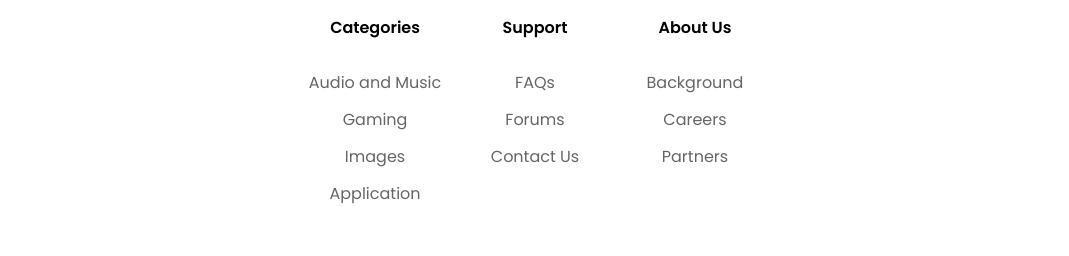
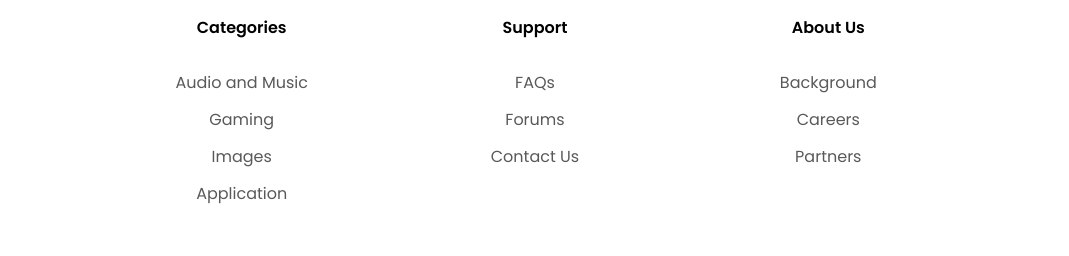
Before and after one commit to EuJin03/bunddle.co, a React (Create React App) app in the folder client/: page / in a window 1280 px wide. Shown: the part 1638-1894 px from the top of the page, without its empty margins (105-1174 px from the left). Built offline with nearby package versions, Linux system fonts and the light colour scheme.

Commit message:
-update: responsive footer

```diff
--- a/client/src/pages/Home-styled.js
+++ b/client/src/pages/Home-styled.js
@@ -1,4 +1,26 @@
 import styled from "styled-components";
+
+///// Media Query /////
+
+const size = {
+  mobileS: "320px",
+  mobileM: "375px",
+  mobileL: "425px",
+  tablet: "768px",
+  laptop: "1024px",
+  laptopL: "1440px",
+  desktop: "2560px",
+};
+
+export const device = {
+  mobileS: `(max-width: ${size.mobileM}) and (min-width: ${size.mobileS})`,
+  mobileM: `(max-width: ${size.mobileL}) and (min-width: ${size.mobileM})`,
+  mobileL: `(max-width: ${size.tablet}) and (min-width: ${size.mobileL})`,
+  tablet: `(max-width: ${size.laptop}) and (min-width: ${size.tablet})`,
+  laptop: `(max-width: ${size.laptopL}) and (min-width: ${size.laptop})`,
+  laptopL: `(max-width: ${size.desktop}) and (min-width: ${size.laptopL})`,
+  desktop: `(min-width: ${size.desktop})`,
+};
 
 ///// Styles /////
 
@@ -17,8 +39,8 @@
   z-index: 999;
   transition: all 0.1s ease-in-out;
 
-  ${({ onScroll }) =>
-    onScroll &&
+  ${({ isScrolled }) =>
+    isScrolled &&
     `
     background: #fff;
     box-shadow: 0 1px 5px 0 rgba(0, 0, 0, 0.2);
@@ -37,8 +59,8 @@
   color: #fff;
   transition: all 0.1s ease-in-out;
 
-  ${({ onScroll }) =>
-    onScroll &&
+  ${({ isScrolled }) =>
+    isScrolled &&
     `
     color: #2fe070;
   `}
@@ -65,8 +87,8 @@
     transform: translateY(-0.2em);
   }
 
-  ${({ onScroll }) =>
-    onScroll &&
+  ${({ isScrolled }) =>
+    isScrolled &&
     `
     color: #000;
   `}
@@ -79,8 +101,8 @@
       color: #4fc279;
     }
 
-    ${({ onScroll }) =>
-      onScroll &&
+    ${({ isScrolled }) =>
+      isScrolled &&
       `
     color: #2fe070;
   `}
@@ -124,6 +146,7 @@
   font-family: "Poppins", sans-serif;
   margin: auto 0;
   text-align: center;
+  max-width: 80%;
 
   h1 {
     letter-spacing: -6px;
@@ -136,6 +159,12 @@
     font-size: 18px;
     margin-top: 10px;
     padding: 0 0 20px;
+  }
+
+  @media (max-width: 550px) and (min-width: ${size.mobileS}) {
+    h1 {
+      font-size: 60px;
+    }
   }
 `;
 
@@ -219,9 +248,30 @@
   box-shadow: 0 1px 5px 0 rgba(0, 0, 0, 0.2);
   padding: 40px 400px;
   text-align: center;
+  width: 100%;
 
   .emailRedirect {
     color: #2fe070;
+  }
+
+  @media (max-width: 1630px) and (min-width: ${size.laptop}) {
+    padding: 40px 200px;
+  }
+
+  @media ${device.tablet} {
+    padding: 40px 130px;
+  }
+
+  @media ${device.mobileL} {
+    padding: 40px 70px;
+  }
+
+  @media ${device.mobileM} {
+    padding: 40px 50px;
+  }
+
+  @media ${device.mobileS} {
+    padding: 40px 30px;
   }
 `;
 
@@ -253,8 +303,7 @@
     display: block;
     width: 100%;
     margin: 12px auto;
-    opacity: 0.6;
-    color: #000;
+    color: #595959;
   }
 
   a:active {
@@ -282,7 +331,7 @@
   text-align: center;
 
   span {
-    opacity: 0.5;
+    color: #595959;
     margin: 0 10px;
   }
 
--- a/client/src/pages/Home.jsx
+++ b/client/src/pages/Home.jsx
@@ -48,21 +48,24 @@
 
   return (
     <>
-      <S.NavBar onScroll={visible}>
-        <S.NavBarLogo onScroll={visible}>bunddle</S.NavBarLogo>
+      <S.NavBar isScrolled={visible}>
+        <S.NavBarLogo isScrolled={visible}>bunddle</S.NavBarLogo>
         <S.NavBarButtonsWrapper>
           <Link to={`/login`}>
-            <S.NavBarButton onScroll={visible}>Log In</S.NavBarButton>
+            <S.NavBarButton isScrolled={visible}>Log In</S.NavBarButton>
           </Link>
           <Link to={`/signup`}>
-            <S.NavBarButton onScroll={visible}>Sign Up</S.NavBarButton>
+            <S.NavBarButton isScrolled={visible}>Sign Up</S.NavBarButton>
           </Link>
           <Link to={`/seller`}>
-            <S.NavBarButton className="start-selling-button" onScroll={visible}>
+            <S.NavBarButton
+              className="start-selling-button"
+              isScrolled={visible}
+            >
               Start Selling
             </S.NavBarButton>
           </Link>
-          {/* <Button onScroll={visible}>En</Button> */}
+          {/* <Button isScrolled={visible}>En</Button> */}
         </S.NavBarButtonsWrapper>
       </S.NavBar>
       <S.Hero>
@@ -132,50 +135,50 @@
         </S.FooterLogo>
         <S.FooterColumn>
           <span>Categories</span>
-          <Link>Audio and Music</Link>
-          <Link>Gaming</Link>
-          <Link>Images</Link>
-          <Link>Application</Link>
+          <Link to="">Audio and Music</Link>
+          <Link to="">Gaming</Link>
+          <Link to="">Images</Link>
+          <Link to="">Application</Link>
         </S.FooterColumn>
         <S.FooterColumn>
           <span>Support</span>
-          <Link>FAQs</Link>
-          <Link>Forums</Link>
-          <Link>Contact Us</Link>
+          <Link to="">FAQs</Link>
+          <Link to="">Forums</Link>
+          <Link to="">Contact Us</Link>
         </S.FooterColumn>
         <S.FooterColumn>
           <span>About Us</span>
-          <Link>Background</Link>
-          <Link>Careers</Link>
-          <Link>Partners</Link>
+          <Link to="">Background</Link>
+          <Link to="">Careers</Link>
+          <Link to="">Partners</Link>
         </S.FooterColumn>
         <span>Need help? Send us an Email </span>
-        <a href="" className={"emailRedirect"}>
+        <Link to="" className={"emailRedirect"}>
           here.
-        </a>
+        </Link>
         <S.FooterSocialMedia>
-          <a href="https://fb.com">
+          <Link to="https://fb.com">
             {/* <FontAwesomeIcon
               icon={["fab", "facebook-f"]}
               size="2x"
               fixedWidth
             /> */}
             <FacebookIcon></FacebookIcon>
-          </a>
-          <a href="http://twitter.com">
+          </Link>
+          <Link to="http://twitter.com">
             {/* <FontAwesomeIcon icon={["fab", "twitter"]} size="2x" fixedWidth /> */}
             <TwitterIcon></TwitterIcon>
-          </a>
-          <a href="https://instagram.com">
+          </Link>
+          <Link to="https://instagram.com">
             {/* <FontAwesomeIcon icon={["fab", "instagram"]} size="2x" fixedWidth /> */}
             <InstagramIcon></InstagramIcon>
-          </a>
+          </Link>
         </S.FooterSocialMedia>
         <S.FooterLegals>
           <span>© 2021 Bunddle</span>
-          <Link>Terms of Use</Link>
-          <Link>Privacy Policy</Link>
-          <Link>Site Map</Link>
+          <Link to="">Terms of Use</Link>
+          <Link to="">Privacy Policy</Link>
+          <Link to="">Site Map</Link>
         </S.FooterLegals>
       </S.Footer>
     </>
```
